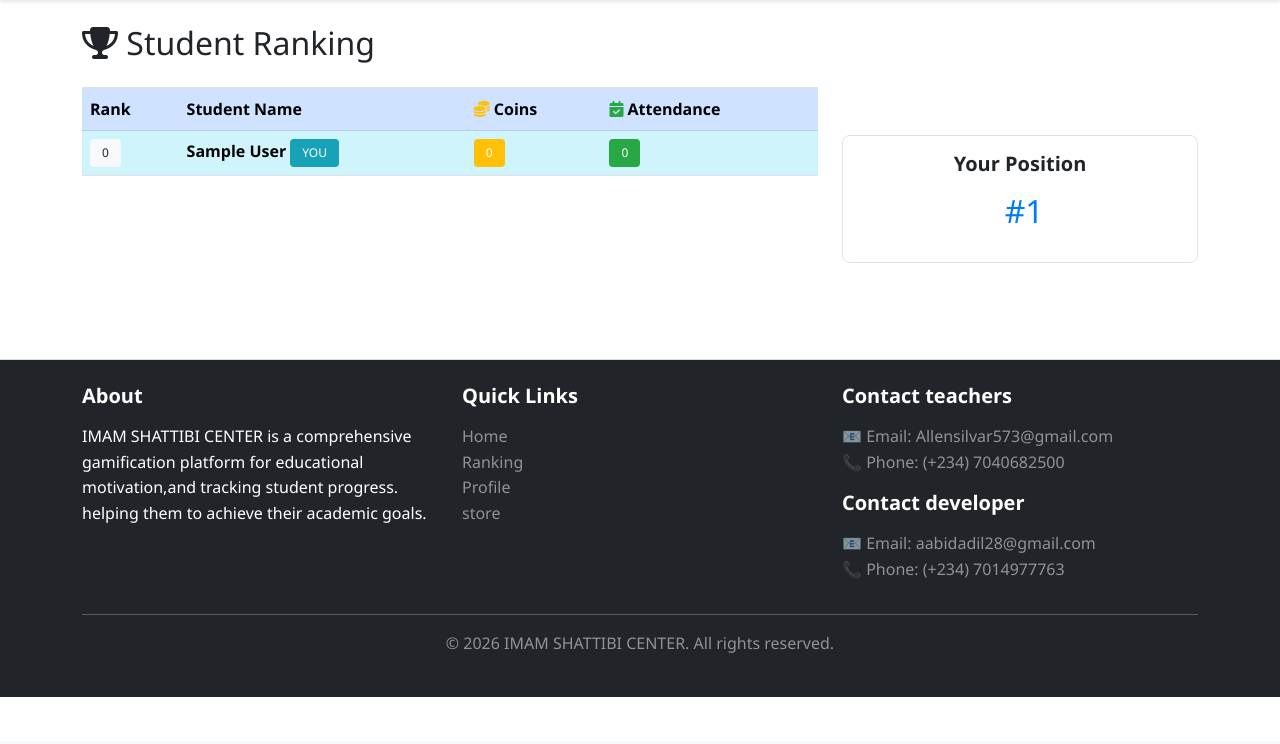
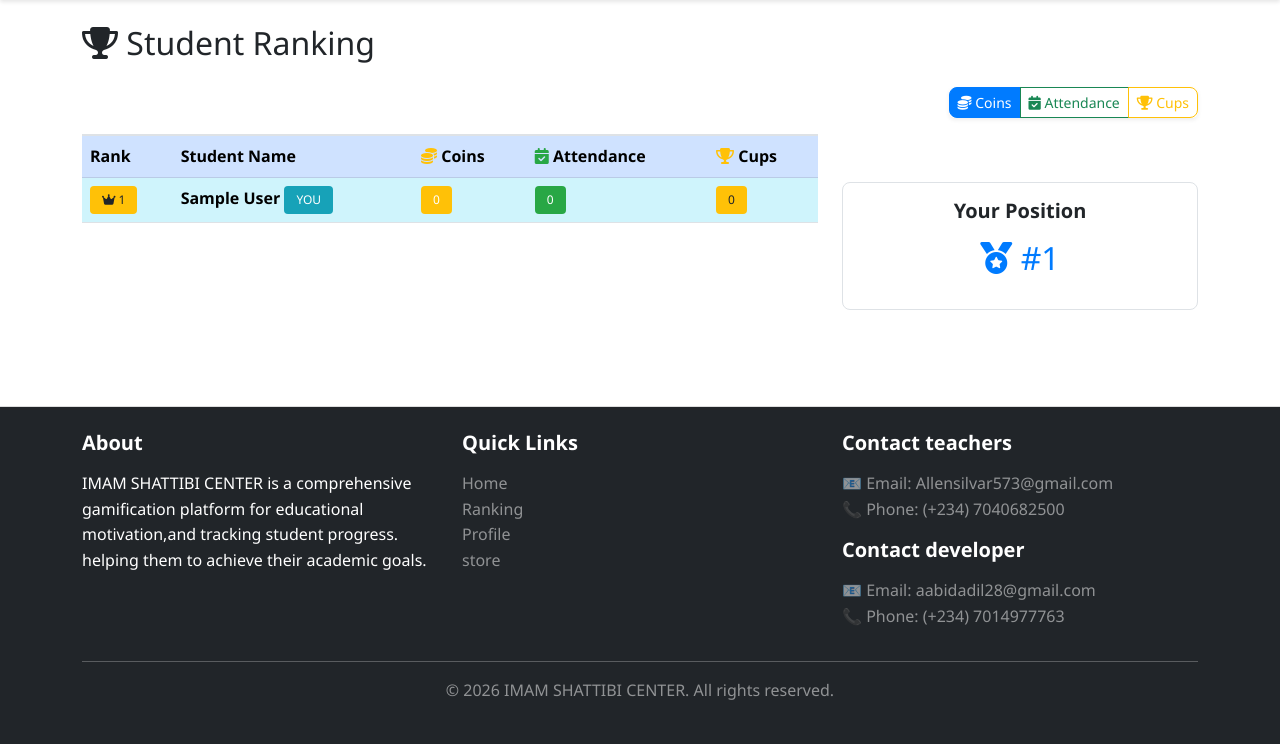
Before and after one commit to Abid28-sudo/student_reward_system, a Django app: page /student/ranking/ in a window 1280 px wide. Shown: the part 59-803 px from the top of the page. Before the commit the page ends 756 px from the top, so only its background shows below. Run offline with Django 5.2, Linux system fonts and the light colour scheme; the visitor is signed in with stand-in values (Sample User, id 1); data comes from the database, SQL or seed files in the repository.

Commit message:
new update

```diff
--- a/rewards_app/templates/base.html
+++ b/rewards_app/templates/base.html
@@ -51,7 +51,9 @@
                                 </a>
                                 <ul class="dropdown-menu dropdown-menu-end">
                                     <li><a class="dropdown-item" href="{% url 'rewards_app:manage_students' %}">{% trans "Students" %}</a></li>
+                                    <li><a class="dropdown-item" href="{% url 'rewards_app:add_student' %}">{% trans "Add Student" %}</a></li>
                                     <li><a class="dropdown-item" href="{% url 'rewards_app:reward_student' %}">{% trans "Reward Student" %}</a></li>
+                                    <li><a class="dropdown-item" href="{% url 'rewards_app:award_cup' %}">{% trans "Award Cup" %}</a></li>
                                     <li><a class="dropdown-item" href="{% url 'rewards_app:mark_attendance' %}">{% trans "Mark Attendance" %}</a></li>
                                     <li><a class="dropdown-item" href="{% url 'rewards_app:manage_store' %}">{% trans "Store" %}</a></li>
                                     <li><a class="dropdown-item" href="{% url 'rewards_app:collections' %}">{% trans "Collections" %}</a></li>
--- a/rewards_app/templates/rewards_app/student/ranking.html
+++ b/rewards_app/templates/rewards_app/student/ranking.html
@@ -8,6 +8,23 @@
     <h2 class="mb-4">
         <i class="fas fa-trophy"></i> {% trans "Student Ranking" %}
     </h2>
+
+    <div class="d-flex justify-content-end mb-3">
+        <div class="btn-group btn-group-sm shadow-sm" role="group" aria-label="{% trans 'Sort leaderboard' %}">
+            <a href="?sort=coins"
+                class="btn {% if current_sort == 'coins' %}btn-primary{% else %}btn-outline-primary{% endif %}">
+                <i class="fas fa-coins"></i> {% trans "Coins" %}
+            </a>
+            <a href="?sort=attendance"
+                class="btn {% if current_sort == 'attendance' %}btn-success{% else %}btn-outline-success{% endif %}">
+                <i class="fas fa-calendar-check"></i> {% trans "Attendance" %}
+            </a>
+            <a href="?sort=cups"
+                class="btn {% if current_sort == 'cups' %}btn-warning{% else %}btn-outline-warning{% endif %}">
+                <i class="fas fa-trophy"></i> {% trans "Cups" %}
+            </a>
+        </div>
+    </div>
 
     {% if rankings %}
     <div class="row mb-4">
@@ -24,18 +41,22 @@
                             <th>
                                 <i class="fas fa-calendar-check text-success"></i> {% trans "Attendance" %}
                             </th>
+                            <th>
+                                <i class="fas fa-trophy text-warning"></i> {% trans "Cups" %}
+                            </th>
                         </tr>
                     </thead>
                     <tbody>
                         {% for ranking in rankings %}
-                                <tr {% if ranking.user.username == request.user.username %}class="table-info" style="font-weight: bold;"{% endif %}>
+                      <tr {% if ranking.user.username == request.user.username %} class="table-info" style="font-weight: bold;" {% endif %}>
                             <td>
                                 {% if ranking.rank == 1 %}
                                 <span class="badge bg-warning text-dark"><i class="fas fa-crown"></i> 1</span>
                                 {% elif ranking.rank == 2 %}
                                 <span class="badge bg-secondary"><i class="fas fa-medal"></i> 2</span>
                                 {% elif ranking.rank == 3 %}
-                                            <span class="badge" style="background-color: #CD7F32;"><i class="fas fa-medal"></i> 3</span>
+                                <span class="badge" style="background-color: #CD7F32;"><i class="fas fa-medal"></i>
+                                    3</span>
                                 {% else %}
                                 <span class="badge bg-light text-dark">{{ ranking.rank }}</span>
                                 {% endif %}
@@ -48,6 +69,7 @@
                             </td>
                             <td><span class="badge bg-warning">{{ ranking.total_coins }}</span></td>
                             <td><span class="badge bg-success">{{ ranking.attendance_count }}</span></td>
+                            <td><span class="badge bg-warning text-dark">{{ ranking.cups }}</span></td>
                         </tr>
                         {% endfor %}
                     </tbody>
@@ -59,10 +81,13 @@
             <div class="card">
                 <div class="card-body text-center">
                     <h5 class="card-title">{% trans "Your Position" %}</h5>
+                    {% if student_rank is not None %}
                     <h2 class="text-primary mb-3">
-                            <i class="fas fa-position-relative"></i> #{{ student_rank }}
+                        <i class="fas fa-medal"></i> #{{ student_rank }}
                     </h2>
-                        </p>
+                    {% else %}
+                    <p class="text-muted mb-0">{% trans "Position is shown for students only." %}</p>
+                    {% endif %}
                 </div>
             </div>
         </div>
@@ -74,23 +99,27 @@
         <ul class="pagination">
             {% if page_obj.has_previous %}
             <li class="page-item">
-                            <a class="page-link" href="?page=1">{% trans "First" %}</a>
+                <a class="page-link" href="?sort={{ current_sort }}&page=1">{% trans "First" %}</a>
             </li>
             <li class="page-item">
-                            <a class="page-link" href="?page={{ page_obj.previous_page_number }}">{% trans "Previous" %}</a>
+                <a class="page-link" href="?sort={{ current_sort }}&page={{ page_obj.previous_page_number }}">{% trans
+                    "Previous" %}</a>
             </li>
             {% endif %}
 
             <li class="page-item disabled">
-                        <span class="page-link">{% trans "Page" %} {{ page_obj.number }} {% trans "of" %} {{ page_obj.paginator.num_pages }}</span>
+                <span class="page-link">{% trans "Page" %} {{ page_obj.number }} {% trans "of" %} {{
+                    page_obj.paginator.num_pages }}</span>
             </li>
 
             {% if page_obj.has_next %}
             <li class="page-item">
-                            <a class="page-link" href="?page={{ page_obj.next_page_number }}">{% trans "Next" %}</a>
+                <a class="page-link" href="?sort={{ current_sort }}&page={{ page_obj.next_page_number }}">{% trans
+                    "Next" %}</a>
             </li>
             <li class="page-item">
-                            <a class="page-link" href="?page={{ page_obj.paginator.num_pages }}">{% trans "Last" %}</a>
+                <a class="page-link" href="?sort={{ current_sort }}&page={{ page_obj.paginator.num_pages }}">{% trans
+                    "Last" %}</a>
             </li>
             {% endif %}
         </ul>
--- a/rewards_app/urls.py
+++ b/rewards_app/urls.py
@@ -25,6 +25,8 @@ urlpatterns = [
     path('teacher/students/add/', views.add_student, name='add_student'),
     path('teacher/students/<int:student_id>/delete/', views.delete_student, name='delete_student'),
     path('teacher/reward/', views.reward_student, name='reward_student'),
+    path('teacher/award-cup/', views.award_cup, name='award_cup'),
+    path('teacher/reset-cups/', views.reset_cups, name='reset_cups'),
     path('teacher/attendance/', views.mark_attendance, name='mark_attendance'),
     path('teacher/store/', views.manage_store, name='manage_store'),
     path('teacher/store/add/', views.add_product, name='add_product'),
--- a/rewards_app/views.py
+++ b/rewards_app/views.py
@@ -22,7 +22,7 @@ from .models import (
 )
 from .forms import (
     CustomUserCreationForm, CustomAuthenticationForm, RewardStudentForm,
-    AddProductForm, BulkMarkAttendanceForm, StudentProfileForm
+    AwardCupForm, AddProductForm, BulkMarkAttendanceForm, StudentProfileForm
 )
 
 
@@ -323,6 +323,51 @@ def reward_student(request):
 
 
 @teacher_required
+def award_cup(request):
+    """Award cups to a student"""
+    if request.method == 'POST':
+        form = AwardCupForm(request.POST)
+        if form.is_valid():
+            student = form.cleaned_data['student']
+            cups = form.cleaned_data['cups']
+            reason = form.cleaned_data.get('reason', '').strip()
+
+            student.add_cups(cups)
+
+            if reason:
+                messages.success(
+                    request,
+                    _('Awarded %(cups)d cup(s) to %(student)s. Reason: %(reason)s') % {
+                        'cups': cups,
+                        'student': student.user.get_full_name(),
+                        'reason': reason,
+                    }
+                )
+            else:
+                messages.success(
+                    request,
+                    _('Awarded %(cups)d cup(s) to %(student)s.') % {
+                        'cups': cups,
+                        'student': student.user.get_full_name(),
+                    }
+                )
+            return redirect('rewards_app:award_cup')
+    else:
+        form = AwardCupForm()
+
+    return render(request, 'rewards_app/teacher/award_cup.html', {'form': form})
+
+
+@teacher_required
+@require_POST
+def reset_cups(request):
+    """Reset all student cup counts to zero"""
+    StudentProfile.objects.all().update(cups=0)
+    messages.success(request, _('All student cups have been reset to 0.'))
+    return redirect('rewards_app:teacher_dashboard')
+
+
+@teacher_required
 def mark_attendance(request):
     """Mark student attendance - individual or bulk"""
     if request.method == 'POST':
@@ -359,7 +404,7 @@ def mark_attendance(request):
                     count += 1
 
                 messages.success(request, _('Attendance marked for %(count)d students!') % {'count': count})
-                return redirect('rewards_app:manage_students')
+                return redirect('rewards_app:mark_attendance')
         else:
             # Handle individual student attendance marking
             student_id = request.POST.get('student_id')
@@ -386,7 +431,7 @@ def mark_attendance(request):
             student.update_rank()
 
             messages.success(request, _('Attendance marked successfully!'))
-            return redirect('rewards_app:manage_students')
+            return redirect('rewards_app:mark_attendance')
 
     # GET request - display form with both individual and bulk options
     students = StudentProfile.objects.select_related('user').all()
@@ -584,17 +629,35 @@ def is_student_or_teacher(user):
 @student_or_teacher_required
 def student_ranking(request):
     """View leaderboard/ranking - accessible to both students and teachers"""
-    # Get all students ranked by coins and attendance
-    rankings = StudentProfile.objects.all().order_by('-total_coins', '-attendance_count')
+    sort_by = request.GET.get('sort', 'coins')
+    sort_options = {
+        'coins': ('-total_coins', '-attendance_count', '-cups'),
+        'attendance': ('-attendance_count', '-total_coins', '-cups'),
+        'cups': ('-cups', '-total_coins', '-attendance_count'),
+    }
+    ordering = sort_options.get(sort_by, sort_options['coins'])
+
+    rankings = list(
+        StudentProfile.objects.select_related('user').order_by(*ordering)
+    )
+    for rank, student in enumerate(rankings, start=1):
+        student.rank = rank
 
     # Find current user's position (only for students)
     student_rank = None
     if request.user.role == 'student':
         student = request.user.student_profile
-        student_rank = rankings.filter(
-            Q(total_coins__gt=student.total_coins) |
-            (Q(total_coins=student.total_coins) & Q(attendance_count__gt=student.attendance_count))
-        ).count() + 1
+        student_rank = 1 + sum(
+            1 for ranked_student in rankings
+            if (
+                (sort_by == 'coins' and ranked_student.total_coins > student.total_coins) or
+                (sort_by == 'attendance' and ranked_student.attendance_count > student.attendance_count) or
+                (sort_by == 'cups' and ranked_student.cups > student.cups) or
+                (sort_by == 'coins' and ranked_student.total_coins == student.total_coins and ranked_student.attendance_count > student.attendance_count) or
+                (sort_by == 'attendance' and ranked_student.attendance_count == student.attendance_count and ranked_student.total_coins > student.total_coins) or
+                (sort_by == 'cups' and ranked_student.cups == student.cups and ranked_student.total_coins > student.total_coins)
+            )
+        )
 
     paginator = Paginator(rankings, 20)
     page_number = request.GET.get('page')
@@ -605,6 +668,7 @@ def student_ranking(request):
         'rankings': page_obj.object_list,
         'student_rank': student_rank,
         'all_rankings': rankings,
+        'current_sort': sort_by,
     }
     return render(request, 'rewards_app/student/ranking.html', context)
 
```
Also changed, not shown: rewards_app/admin.py (+6 -6 lines), rewards_app/forms.py (+29 -1 lines), rewards_app/models.py (+28 -7 lines), rewards_app/templates/rewards_app/student/dashboard.html (+15 -4 lines), rewards_app/templates/rewards_app/teacher/award_cup.html (added, +63 -0 lines), rewards_app/templates/rewards_app/teacher/dashboard.html (+10 -6 lines), rewards_app/templates/rewards_app/teacher/student_detail.html (+12 -2 lines), rewards_app/tests.py (+20 -0 lines), rewards_app/migrations/0004_studentprofile_cups.py (added). Lines whose indentation alone changed are shown as unchanged.
